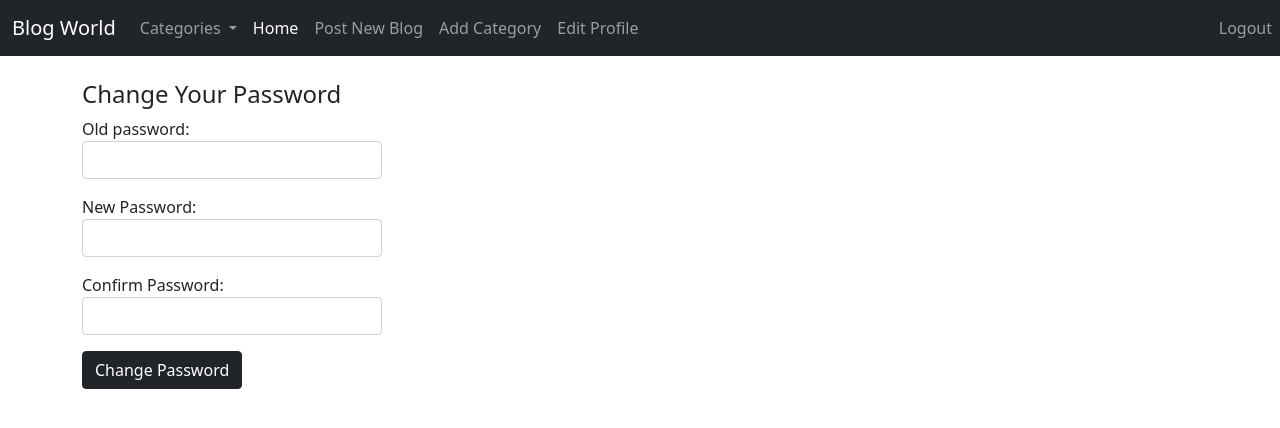
After one commit to Hisham1133/Blog-Application-Using-Django-, a Django app: page /members/password/ in a window 1280 px wide. The commit adds this page. Shown: the top 428 px of the page. Run offline with Django 3.2, Linux system fonts and the light colour scheme; a user stored in the database is signed in.

Commit message:
Password Change Option Implemented

```diff
--- a/blog/blogapp/templates/home.html
+++ b/blog/blogapp/templates/home.html
@@ -1,5 +1,7 @@
 {% extends 'base.html' %}
 {% block content %}
+<h5>Hi {{user.username}}</h5>
+<br>
 <h1>Welcome To Blog World </h1>
 <ul>
     {% for item in list_items %}
--- a/blog/members/forms.py
+++ b/blog/members/forms.py
@@ -1,4 +1,4 @@
-from django.contrib.auth.forms import UserCreationForm, UserChangeForm
+from django.contrib.auth.forms import UserCreationForm, UserChangeForm, PasswordChangeForm
 from django.contrib.auth.models import User
 from django import forms
 
@@ -34,6 +34,7 @@ class EditProfileForm(UserChangeForm):
                                                             'style': 'max-width: 300px;'}))
     username = forms.CharField(max_length=100, widget=forms.TextInput(attrs={'class': 'form-control',
                                                                              'style': 'max-width: 300px;'}))
+
     # last_login = forms.CharField(max_length=100, widget=forms.TextInput(attrs={'class': 'form-control',
     #                                                                            'style': 'max-width: 300px;'}))
     # is_superuser = forms.CharField(max_length=100, widget=forms.CheckboxInput(attrs={'class': 'form-check',
@@ -48,3 +49,21 @@ class EditProfileForm(UserChangeForm):
     class Meta:
         model = User
         fields = ('first_name', 'last_name', 'username', 'email')
+
+
+class PasswordChange(PasswordChangeForm):
+    old_password = forms.CharField(max_length=100, widget=forms.PasswordInput(attrs={'class': 'form-control',
+                                                                                     'style': 'max-width: 300px;'}))
+    new_password1 = forms.CharField(max_length=100, widget=forms.PasswordInput(attrs={'class': 'form-control',
+                                                                                      'style': 'max-width: 300px;'}))
+    new_password2 = forms.CharField(max_length=100, widget=forms.PasswordInput(attrs={'class': 'form-control',
+                                                                                      'style': 'max-width: 300px;'}))
+
+    class Meta:
+        model = User
+        fields = ('old_password', 'new_password1', 'new_password2')
+
+    def __init__(self, *args, **kwargs):
+        super(PasswordChange, self).__init__(*args, **kwargs)
+        self.fields['new_password1'].label = "New Password"
+        self.fields['new_password2'].label = "Confirm Password"
--- /dev/null
+++ b/blog/members/templates/registration/change_password.html
@@ -0,0 +1,12 @@
+{% extends 'base.html' %}
+{% block title %}Change Password{% endblock %}
+{% block content %}
+<h4>Change Your Password</h4>
+<div class="form-group">
+<form method="post">
+    {% csrf_token %}
+    {{ form.as_p }}
+    <button class="btn btn-dark" >Change Password</button>
+</form>
+</div>
+{% endblock %}
--- a/blog/members/urls.py
+++ b/blog/members/urls.py
@@ -1,7 +1,8 @@
 from django.urls import path
-from .views import Registration, UserEdit
+from .views import Registration, UserEdit, ChangePasswordView
 
 urlpatterns = [
     path('register/', Registration.as_view(), name="register"),
     path('edit_profile/', UserEdit.as_view(), name="edit_profile"),
+    path('password/', ChangePasswordView.as_view(template_name="registration/change_password.html"))
 ]
--- a/blog/members/views.py
+++ b/blog/members/views.py
@@ -1,8 +1,14 @@
 from django.shortcuts import render
 from django.views import generic
-from django.contrib.auth.forms import UserCreationForm, UserChangeForm
+from django.contrib.auth.forms import UserCreationForm, UserChangeForm, PasswordChangeForm
+from django.contrib.auth.views import PasswordChangeView
 from django.urls import reverse_lazy
-from .forms import SignUpForm, EditProfileForm
+from .forms import SignUpForm, EditProfileForm, PasswordChange
+
+
+class ChangePasswordView(PasswordChangeView):
+    form_class = PasswordChange
+    success_url = reverse_lazy('home')
 
 
 class Registration(generic.CreateView):
@@ -14,7 +20,7 @@ class Registration(generic.CreateView):
 class UserEdit(generic.UpdateView):
     form_class = EditProfileForm
     template_name = "registration/edit_profile.html"
-    success_url = reverse_lazy('login')
+    success_url = reverse_lazy('home')
 
     def get_object(self):
         return self.request.user
```
Also changed, not shown: blog/db.sqlite3.
